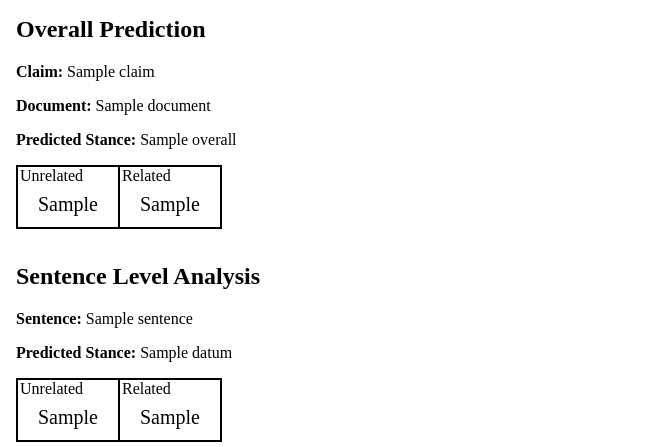
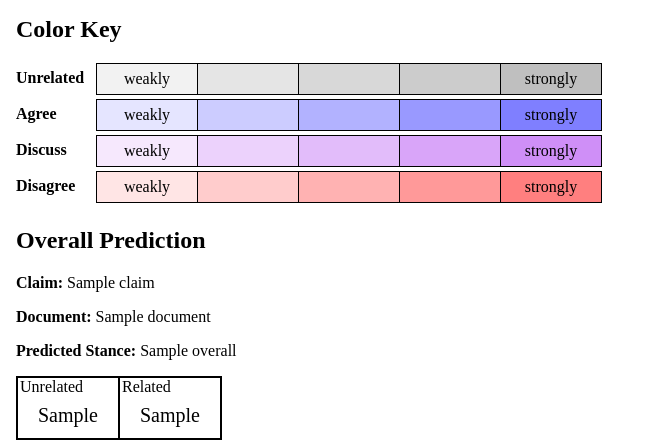
Before and after one commit to moinnadeem/StanceDetectionDemo, a Flask app: template app/templates/output.html in a window 1280 px wide. Shown: the top 447 px of the page, without its empty margins (0-649 px from the left). Run offline with Flask 2, Linux system fonts and the light colour scheme; the template is opened without the code that fills it: most values are stand-ins (such as "Sample title", 1, 10 or a date in 2020); parts of the project's set-up code (start-up, migrations or seed data) failed here and were passed over.

Commit message:
added coloring to predictions

```diff
--- a/app/routes.py
+++ b/app/routes.py
@@ -24,10 +24,10 @@ def parse_response(response):
     "document": response[1][0],
     "related_unrelated_pred": response[2][0],
     "related_unrelated_logit": round_decimals(response[3][0]),
-    "related_unrelated_strengths": compute_strengths(response[3][0]),
     "three_label_pred": response[4][0],
     "three_label_logit": round_decimals(response[5][0]),
-    "three_label_strengths": compute_strengths(response[5][0])
+    "color": determine_color(response[3][0], response[5][0]),
+    "logit_colors": get_logit_colors(response[3][0] + response[5][0])
   }
 
   data['sentence_data'] = []
@@ -38,10 +38,10 @@ def parse_response(response):
         "sentence": response[1][i],
         "related_unrelated_pred": response[2][i],
         "related_unrelated_logit": round_decimals(response[3][i]),
-        "related_unrelated_strengths": compute_strengths(response[3][i]),
         "three_label_pred": response[4][i],
         "three_label_logit": round_decimals(response[5][i]),
-        "three_label_strengths": compute_strengths(response[5][i])
+        "color": determine_color(response[3][i], response[5][i]),
+        "logit_colors": get_logit_colors(response[3][i] + response[5][i])
       })
 
   return data;
@@ -49,9 +49,32 @@ def parse_response(response):
 def round_decimals(logits):
     return [round(logit, 2) for logit in logits]
 
-def compute_strengths(logits):
-  # 0: [0,0.2) 1: [0.2,0.4) 2: [0.4,0.6) 3: [0.6,0.8) 4: [0.8,1.0]
-  strengths = []
-  for logit in logits:
-    strengths.append(int(logit//0.2))
-  return strengths
+def determine_color(rulogits, addlogits):
+    colors = get_logit_colors(rulogits + addlogits)
+    if rulogits[1] >= rulogits[0]:
+        return colors[1]
+    else:
+        if addlogits[0] >= addlogits[1]:
+            if addlogits[0] >= addlogits[2]:
+                return colors[2]
+            else:
+                return colors[4]
+        else:
+            if addlogits[1] >= addlogits[2]:
+                return colors[3]
+            else:
+                return colors[4]
+
+def intensity(logit):
+    return int(logit//0.2) + 1;
+
+def get_logit_colors(logits):
+    # related, unrelated, agree, disagree, discuss
+    base_colors = [None, "grey", 'blue', 'red', 'purple']
+    colors = []
+    for i in range(len(logits)):
+        if base_colors[i] is None:
+            colors.append("")
+            continue
+        colors.append(base_colors[i] + str(intensity(logits[i])))
+    return colors
--- a/app/static/css/main.css
+++ b/app/static/css/main.css
@@ -12,6 +12,35 @@ h3 {
 
 .bold {
   font-weight: bold;
+}
+
+.key {
+  width: 620px;
+}
+
+.key_label {
+  width: 80px;
+  height: 30px;
+  float: left;
+  vertical-align: middle;
+  line-height: 30px;
+  font-weight: bold;
+}
+
+.key_box {
+  float: left;
+  width: 100px;
+  height: 30px;
+  border-left: 1px solid black;
+  border-top: 1px solid black;
+  border-bottom: 1px solid black;
+  text-align: center;
+  vertical-align: middle;
+  line-height: 30px;
+}
+
+.last_key_box {
+  border-right: 1px solid black;
 }
 
 .textarea {
@@ -57,20 +86,85 @@ h3 {
 }
 
 .grey1 {
-  background-color: #CDCDCD;
+  background-color: #F2F2F2;
+}
+
+.grey2 {
+  background-color: #E5E5E5;
+}
+
+.grey3 {
+  background-color: #D8D8D8;
+}
+
+.grey4 {
+  background-color: #CCCCCC;
+}
+
+.grey5 {
+  background-color: #BFBFBF;
 }
 
 .blue1 {
-  background-color: #E6E6FF;
+  background-color: #E5E5FF;
+}
+
+.blue2 {
+  background-color: #CCCCFF;
+}
+
+.blue3 {
+  background-color: #B2B2FF;
+}
+
+.blue4 {
+  background-color: #9999FF;
+}
+
+.blue5 {
+  background-color: #7F7FFF;
 }
 
 .red1 {
-  background-color: #FFE6E6;
+  background-color: #FFE5E5;
+}
+
+.red2 {
+  background-color: #FFCCCC;
+}
+
+.red3 {
+  background-color: #FFB2B2;
+}
+
+.red4 {
+  background-color: #FF9999;
+}
+
+.red5 {
+  background-color: #FF7F7F;
 }
 
 .purple1 {
-  background-color: #FFE6FF;
+  background-color: #F6E8FD;
 }
+
+.purple2 {
+  background-color: #ECD2FC;
+}
+
+.purple3 {
+  background-color: #E2BCFA;
+}
+
+.purple4 {
+  background-color: #D9A5F9;
+}
+
+.purple5 {
+  background-color: #CF8FF7;
+}
+
 #empty_box {
   width: 60px !important;
   border: none !important;
--- a/app/templates/output.html
+++ b/app/templates/output.html
@@ -1,12 +1,53 @@
 {% extends "base.html" %}
 
 {% block content %}
+
+  <h2> Color Key </h2>
+  <div class="key">
+    <div class="key_label">Unrelated</div>
+    <div class="key_box grey1">weakly</div>
+    <div class="key_box grey2"></div>
+    <div class="key_box grey3"></div>
+    <div class="key_box grey4"></div>
+    <div class="key_box last_key_box grey5">strongly</div>
+    <br>
+    <br>
+
+    <div class="key_label">Agree</div>
+    <div class="key_box blue1">weakly</div>
+    <div class="key_box blue2"></div>
+    <div class="key_box blue3"></div>
+    <div class="key_box blue4"></div>
+    <div class="key_box last_key_box blue5">strongly</div>
+    <br>
+    <br>
+
+    <div class="key_label">Discuss</div>
+    <div class="key_box purple1">weakly</div>
+    <div class="key_box purple2"></div>
+    <div class="key_box purple3"></div>
+    <div class="key_box purple4"></div>
+    <div class="key_box last_key_box purple5">strongly</div>
+    <br>
+    <br>
+
+    <div class="key_label">Disagree</div>
+    <div class="key_box red1">weakly</div>
+    <div class="key_box red2"></div>
+    <div class="key_box red3"></div>
+    <div class="key_box red4"></div>
+    <div class="key_box last_key_box red5">strongly</div>
+    <br>
+    <br>
+  </div>
+
   <h2> Overall Prediction </h2>
+  <div>
     <p><b>Claim:</b> {{ data.overall_data.claim }}</p>
     <p><b>Document:</b> {{ data.overall_data.document }}</p>
     <!--<p><b>Related Unrelated Pred:</b> {{ data.overall_data.related_unrelated_pred }}</p>-->
     <div class="prediction">
-    <div>
+      <div class={{ data.overall_data.color }}>
         <b>Predicted Stance:</b>
         {% if data.overall_data.related_unrelated_pred == "Unrelated" %}
           {{ data.overall_data.related_unrelated_pred }}
@@ -18,7 +59,7 @@
 
     <div class="logits">
       {% if data.overall_data.related_unrelated_pred == "Unrelated" %}
-      <div class="logit_box bold">
+      <div class="logit_box bold {{ data.overall_data.logit_colors[1] }}">
           <div class="logit_label">
             Unrelated
           </div>
@@ -27,7 +68,7 @@
           </div>
         </div>
         {% else %}
-      <div class="logit_box">
+        <div class="logit_box {{ data.overall_data.logit_colors[1] }}">
           <div class="logit_label">
             Unrelated
           </div>
@@ -62,7 +103,7 @@
         </div>
 
         {% if data.overall_data.three_label_pred == "Agree" %}
-        <div class="logit_box bold">
+          <div class="logit_box bold {{ data.overall_data.logit_colors[2] }}">
             <div class="logit_label">
               Agree
             </div>
@@ -71,7 +112,7 @@
             </div>
           </div>
         {% else %}
-        <div class="logit_box">
+          <div class="logit_box {{ data.overall_data.logit_colors[2] }}">
             <div class="logit_label">
               Agree
             </div>
@@ -82,7 +123,7 @@
         {% endif %}
 
         {% if data.overall_data.three_label_pred == "Discuss" %}
-        <div class="logit_box bold">
+          <div class="logit_box bold {{ data.overall_data.logit_colors[4] }}"">
             <div class="logit_label">
               Discuss
             </div>
@@ -91,7 +132,7 @@
             </div>
           </div>
         {% else %}
-        <div class="logit_box">
+          <div class="logit_box {{ data.overall_data.logit_colors[4] }}"">
             <div class="logit_label">
               Discuss
             </div>
@@ -102,7 +143,7 @@
         {% endif %}
 
         {% if data.overall_data.three_label_pred == "Disagree" %}
-        <div class="logit_box last_logit_box bold">
+          <div class="logit_box last_logit_box bold {{ data.overall_data.logit_colors[3] }}"">
             <div class="logit_label">
               Disagree
             </div>
@@ -111,7 +152,7 @@
             </div>
           </div>
         {% else %}
-         <div class="logit_box last_logit_box">
+           <div class="logit_box last_logit_box {{ data.overall_data.logit_colors[3] }}">
               <div class="logit_label">
                 Disagree
               </div>
@@ -122,14 +163,16 @@
         {% endif %}
       {% endif %}
     </div>
+  </div>
   <br>
 
   <h2> Sentence Level Analysis </h2>
   {% for datum in data.sentence_data %}
+    <div>
       <p><b>Sentence:</b> {{ datum.sentence }}</p>
 
       <div class="prediction">
-      <div>
+        <div class={{ datum.color }}>
           <b>Predicted Stance:</b>
           {% if datum.related_unrelated_pred == "Unrelated" %}
             {{ datum.related_unrelated_pred }}
@@ -141,7 +184,7 @@
 
       <div class="logits">
         {% if datum.related_unrelated_pred == "Unrelated" %}
-        <div class="logit_box bold">
+          <div class="logit_box bold {{ datum.logit_colors[1] }}">
             <div class="logit_label">
               Unrelated
             </div>
@@ -150,7 +193,7 @@
             </div>
           </div>
           {% else %}
-        <div class="logit_box">
+          <div class="logit_box {{ datum.logit_colors[1] }}">
             <div class="logit_label">
               Unrelated
             </div>
@@ -185,7 +228,7 @@
           </div>
 
           {% if datum.three_label_pred == "Agree" %}
-          <div class="logit_box bold">
+            <div class="logit_box bold {{ datum.logit_colors[2] }}">
               <div class="logit_label">
                 Agree
               </div>
@@ -194,7 +237,7 @@
               </div>
             </div>
           {% else %}
-          <div class="logit_box">
+            <div class="logit_box {{ datum.logit_colors[2] }}">
               <div class="logit_label">
                 Agree
               </div>
@@ -205,7 +248,7 @@
           {% endif %}
 
           {% if datum.three_label_pred == "Discuss" %}
-          <div class="logit_box bold">
+            <div class="logit_box bold {{ datum.logit_colors[4] }}">
               <div class="logit_label">
                 Discuss
               </div>
@@ -214,7 +257,7 @@
               </div>
             </div>
           {% else %}
-          <div class="logit_box">
+            <div class="logit_box {{ datum.logit_colors[4] }}"">
               <div class="logit_label">
                 Discuss
               </div>
@@ -225,7 +268,7 @@
           {% endif %}
 
           {% if datum.three_label_pred == "Disagree" %}
-          <div class="logit_box last_logit_box bold">
+          <div class="logit_box last_logit_box bold {{ datum.logit_colors[3] }}">
               <div class="logit_label">
                 Disagree
               </div>
@@ -234,7 +277,7 @@
               </div>
             </div>
           {% else %}
-          <div class="logit_box last_logit_box">
+            <div class="logit_box last_logit_box {{ datum.logit_colors[3] }}">
               <div class="logit_label">
                 Disagree
               </div>
@@ -245,7 +288,7 @@
           {% endif %}
         {% endif %}
       </div>
-
+    </div>
     <br>
   {% endfor %}
 {% endblock content %}
```
Lines whose indentation alone changed are shown as unchanged.
